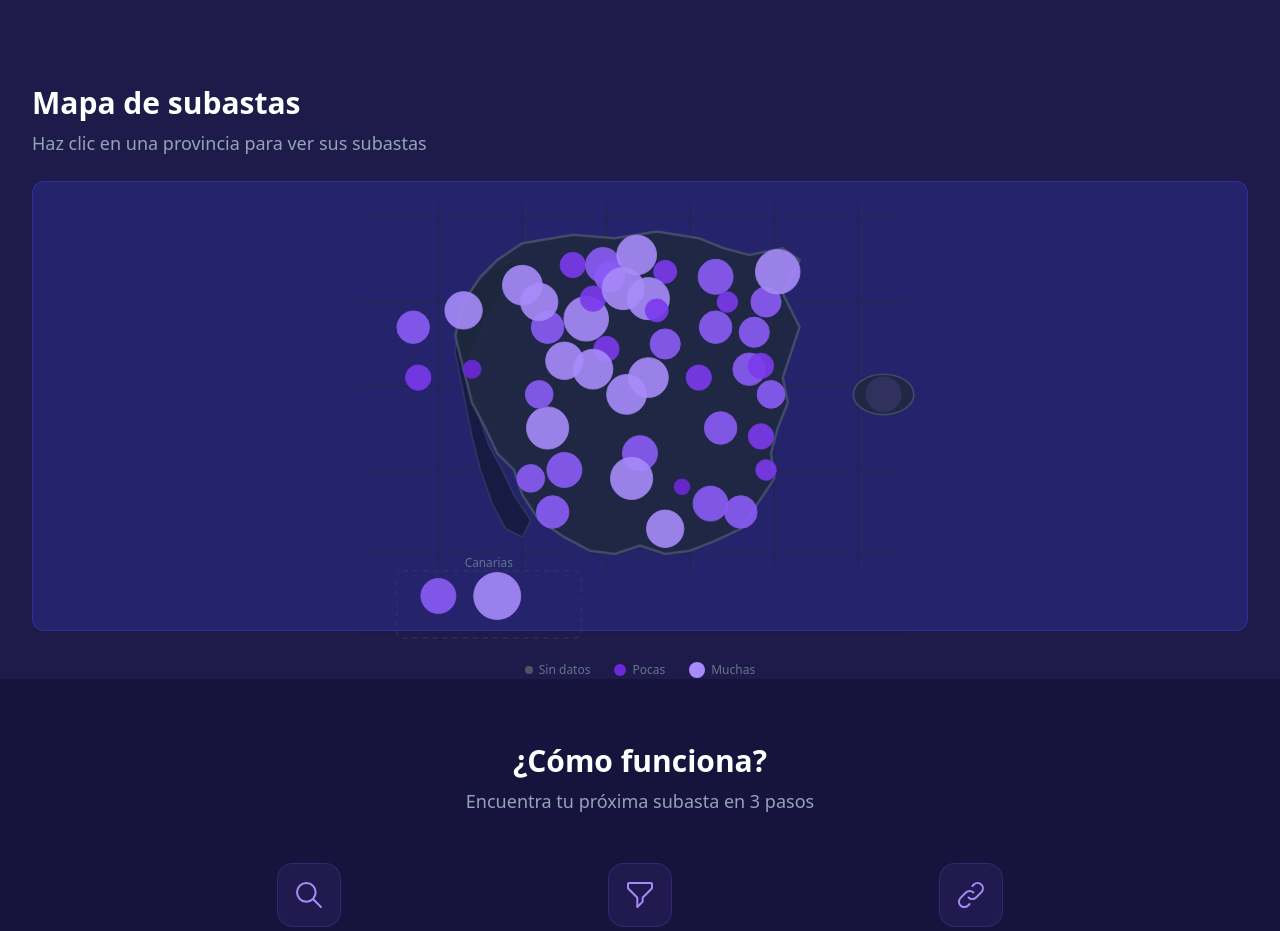
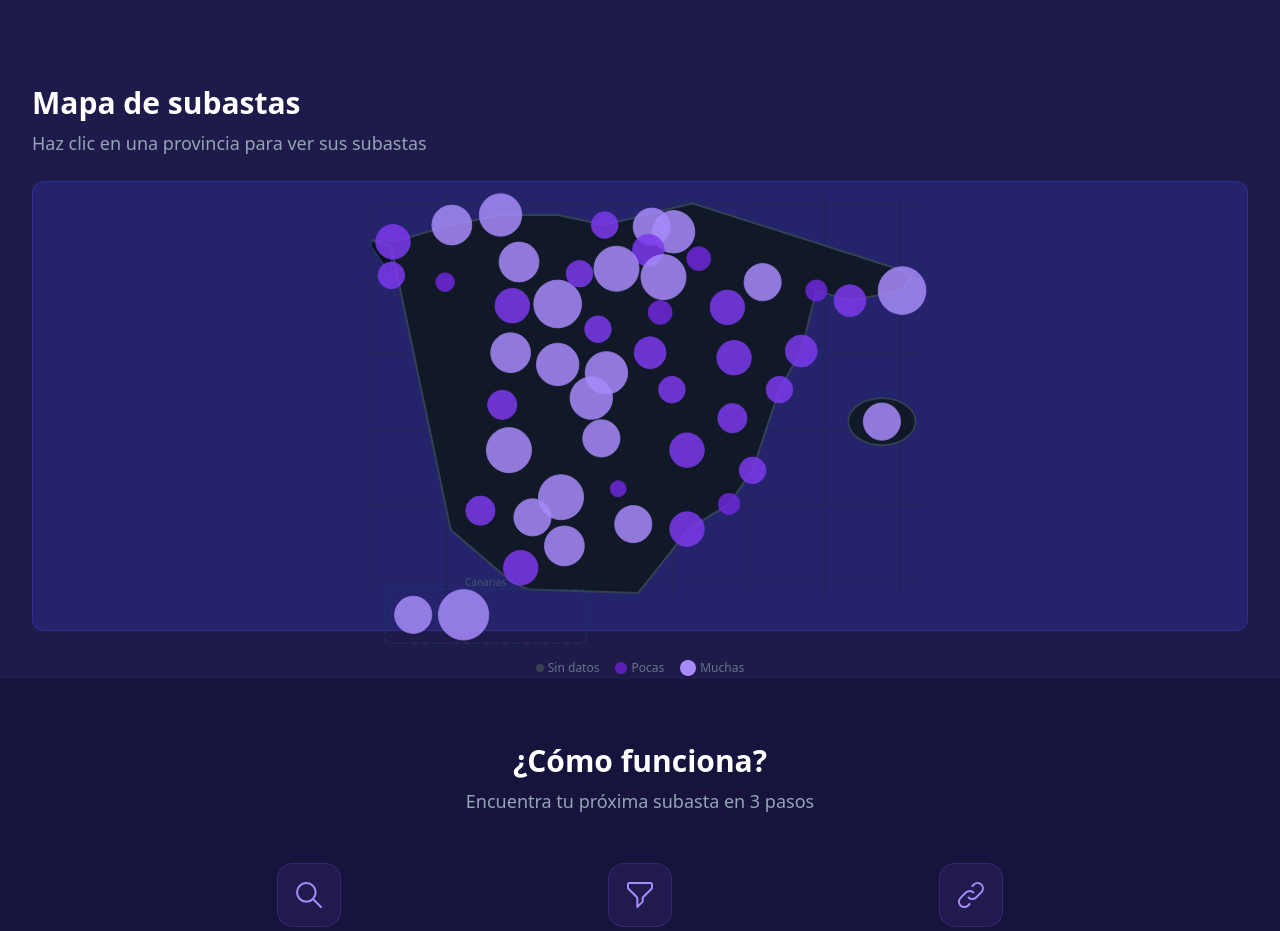
Before and after one commit to vaitaleak/subastas, a Next.js app: page /subastas/ in a window 1280 px wide. Shown: the part 1480-2411 px from the top of the page. Built offline with nearby package versions, Linux system fonts and the light colour scheme.

Commit message:
Fix: subasta links use query params, Spain map with real GeoJSON centroids

```diff
--- a/src/components/AuctionCard.tsx
+++ b/src/components/AuctionCard.tsx
@@ -36,7 +36,7 @@ export default function AuctionCard({ auction }: AuctionCardProps) {
       : 'source-seguridad-social';
 
   return (
-    <Link href={`/subasta/${auction.id}`} className="block group">
+    <Link href={`/subasta?id=${auction.id}`} className="block group">
       <div className="card p-0 overflow-hidden">
         {/* Image / Icon area */}
         <div className="relative h-40 bg-navy-800 flex items-center justify-center overflow-hidden">
--- a/src/components/AuctionMap.tsx
+++ b/src/components/AuctionMap.tsx
@@ -86,7 +86,7 @@ export default function AuctionMap({ auctions }: AuctionMapProps) {
           <div style="font-weight:600;margin-bottom:4px;">${auction.titulo || auction.tipo_bien}</div>
           <div style="font-size:13px;color:#94a3b8;">${auction.provincia}, ${auction.municipio}</div>
           <div style="font-size:15px;font-weight:700;color:#8b5cf6;margin-top:6px;">${formatPrice(auction.valor_subasta)}</div>
-          <a href="/subastas/subasta/${auction.id}/" style="color:#8b5cf6;font-size:12px;">Ver detalle →</a>
+          <a href="/subastas/subasta?id=${auction.id}/" style="color:#8b5cf6;font-size:12px;">Ver detalle →</a>
         </div>
       `);
       markerGroup.addLayer(marker);
--- a/src/components/SpainMap.tsx
+++ b/src/components/SpainMap.tsx
@@ -7,193 +7,161 @@ interface SpainMapProps {
   auctionCounts: Record<string, number>;
 }
 
-// Province capitals with approximate map coordinates (x,y) on a 400x320 canvas
-// Spain bounding box: roughly 9.3W to 3.3E, 36N to 43.8N
-const PROVINCE_CENTERS: Record<string, { x: number; y: number; name: string }> = {
-  'Coruña': { x: 65, y: 115, name: 'A Coruña' },
-  'Lugo': { x: 95, y: 105, name: 'Lugo' },
-  'Ourense': { x: 100, y: 140, name: 'Ourense' },
-  'Pontevedra': { x: 68, y: 145, name: 'Pontevedra' },
-  'Asturias': { x: 130, y: 90, name: 'Asturias' },
-  'Cantabria': { x: 160, y: 78, name: 'Cantabria' },
-  'Vizcaya': { x: 178, y: 78, name: 'Bizkaia' },
-  'Guipúzcoa': { x: 198, y: 72, name: 'Gipuzkoa' },
-  'Álava': { x: 182, y: 85, name: 'Álava' },
-  'Navarra': { x: 215, y: 82, name: 'Navarra' },
-  'Rioja': { x: 205, y: 98, name: 'La Rioja' },
-  'Huesca': { x: 245, y: 85, name: 'Huesca' },
-  'Zaragoza': { x: 245, y: 115, name: 'Zaragoza' },
-  'Teruel': { x: 265, y: 140, name: 'Teruel' },
-  'Lleida': { x: 252, y: 100, name: 'Lleida' },
-  'Barcelona': { x: 275, y: 100, name: 'Barcelona' },
-  'Girona': { x: 282, y: 82, name: 'Girona' },
-  'Tarragona': { x: 268, y: 118, name: 'Tarragona' },
-  'Castellón': { x: 272, y: 138, name: 'Castellón' },
-  'Valencia': { x: 278, y: 155, name: 'Valencia' },
-  'Alicante': { x: 272, y: 180, name: 'Alicante' },
-  'Murcia': { x: 275, y: 200, name: 'Murcia' },
-  'Albacete': { x: 248, y: 175, name: 'Albacete' },
-  'Cuenca': { x: 235, y: 145, name: 'Cuenca' },
-  'Guadalajara': { x: 215, y: 125, name: 'Guadalajara' },
-  'Madrid': { x: 205, y: 145, name: 'Madrid' },
-  'Toledo': { x: 192, y: 155, name: 'Toledo' },
-  'Ciudad Real': { x: 200, y: 190, name: 'Ciudad Real' },
-  'Badajoz': { x: 145, y: 175, name: 'Badajoz' },
-  'Cáceres': { x: 140, y: 155, name: 'Cáceres' },
-  'Salamanca': { x: 155, y: 135, name: 'Salamanca' },
-  'Zamora': { x: 145, y: 115, name: 'Zamora' },
-  'Valladolid': { x: 168, y: 110, name: 'Valladolid' },
-  'Palencia': { x: 172, y: 98, name: 'Palencia' },
-  'Burgos': { x: 190, y: 92, name: 'Burgos' },
-  'Soria': { x: 210, y: 105, name: 'Soria' },
-  'Segovia': { x: 180, y: 128, name: 'Segovia' },
-  'Ávila': { x: 172, y: 140, name: 'Ávila' },
-  'León': { x: 140, y: 100, name: 'León' },
-  'Huelva': { x: 135, y: 205, name: 'Huelva' },
-  'Sevilla': { x: 155, y: 200, name: 'Sevilla' },
-  'Cádiz': { x: 148, y: 225, name: 'Cádiz' },
-  'Córdoba': { x: 195, y: 205, name: 'Córdoba' },
-  'Jaén': { x: 225, y: 210, name: 'Jaén' },
-  'Granada': { x: 242, y: 220, name: 'Granada' },
-  'Málaga': { x: 215, y: 235, name: 'Málaga' },
-  'Almería': { x: 260, y: 225, name: 'Almería' },
-  'Baleares': { x: 345, y: 155, name: 'Baleares' },
-  'Las Palmas': { x: 115, y: 275, name: 'Las Palmas' },
-  'Santa Cruz de Tenerife': { x: 80, y: 275, name: 'Sta. Cruz Tenerife' },
+// Real province positions from GeoJSON centroids, mapped to SVG viewport
+const PROVINCE_CENTERS: Record<string, { x: number; y: number }> = {
+  'Coruña': { x: 53, y: 63 },
+  'Lugo': { x: 88, y: 53 },
+  'Ourense': { x: 84, y: 87 },
+  'Pontevedra': { x: 52, y: 83 },
+  'Asturias': { x: 117, y: 47 },
+  'Cantabria': { x: 179, y: 53 },
+  'Vizcaya': { x: 207, y: 54 },
+  'Guipúzcoa': { x: 220, y: 57 },
+  'Álava': { x: 205, y: 68 },
+  'Navarra': { x: 235, y: 73 },
+  'Rioja': { x: 214, y: 84 },
+  'Huesca': { x: 273, y: 87 },
+  'Zaragoza': { x: 252, y: 102 },
+  'Teruel': { x: 256, y: 132 },
+  'Lleida': { x: 305, y: 92 },
+  'Barcelona': { x: 325, y: 98 },
+  'Girona': { x: 356, y: 92 },
+  'Tarragona': { x: 296, y: 128 },
+  'Castellón': { x: 283, y: 151 },
+  'Valencia': { x: 255, y: 168 },
+  'Alicante': { x: 267, y: 199 },
+  'Murcia': { x: 253, y: 219 },
+  'Albacete': { x: 228, y: 187 },
+  'Cuenca': { x: 219, y: 151 },
+  'Guadalajara': { x: 206, y: 129 },
+  'Madrid': { x: 180, y: 141 },
+  'Toledo': { x: 171, y: 156 },
+  'Ciudad Real': { x: 177, y: 180 },
+  'Badajoz': { x: 122, y: 187 },
+  'Cáceres': { x: 118, y: 160 },
+  'Salamanca': { x: 123, y: 129 },
+  'Zamora': { x: 124, y: 101 },
+  'Valladolid': { x: 151, y: 100 },
+  'Palencia': { x: 164, y: 82 },
+  'Burgos': { x: 186, y: 79 },
+  'Soria': { x: 212, y: 105 },
+  'Segovia': { x: 175, y: 115 },
+  'Ávila': { x: 151, y: 136 },
+  'León': { x: 128, y: 75 },
+  'Huelva': { x: 105, y: 223 },
+  'Sevilla': { x: 136, y: 227 },
+  'Cádiz': { x: 129, y: 257 },
+  'Córdoba': { x: 153, y: 215 },
+  'Jaén': { x: 187, y: 210 },
+  'Granada': { x: 196, y: 231 },
+  'Málaga': { x: 155, y: 244 },
+  'Almería': { x: 228, y: 234 },
+  'Baleares': { x: 344, y: 170 },
+  'Las Palmas': { x: 95, y: 285 },
+  'Santa Cruz de Tenerife': { x: 65, y: 285 },
 };
 
-// Simplified Spain mainland outline path
-const SPAIN_OUTLINE = 'M130,65 L160,60 L185,62 L210,58 L235,62 L250,68 L265,72 L285,68 L295,75 L290,85 L285,95 L290,105 L295,115 L290,130 L285,145 L288,160 L282,175 L278,190 L280,205 L270,220 L260,235 L245,242 L230,248 L215,250 L200,245 L185,250 L170,248 L155,240 L140,230 L130,215 L125,200 L115,190 L108,175 L100,160 L95,140 L90,120 L95,100 L105,85 L115,75 Z';
+// Real Spain outline from GeoJSON convex hull (simplified)
+const SPAIN_OUTLINE = 'M40,62 L52,66 L87,233 L88,235 L123,265 L129,268 L134,270 L199,272 L229,234 L253,219 L267,199 L283,151 L296,128 L305,92 L325,98 L356,92 L361,84 L357,80 L353,79 L231,40 L179,53 L151,47 L117,47 L88,53 L53,63 Z';
 
-// Portugal outline (simplified, to show the border)
-const PORTUGAL_OUTLINE = 'M130,85 L118,95 L108,110 L100,130 L98,150 L105,170 L110,185 L118,200 L125,215 L135,230 L130,240 L120,235 L112,220 L105,200 L100,180 L95,155 L90,130 L92,110 L100,92 L112,80 L125,75 Z';
+// Portugal outline (simplified)
+const PORTUGAL_OUTLINE = 'M52,63 L40,62 L40,66 L52,83 L84,87 L88,53 L84,87 L123,101 L123,129 L122,187 L105,223 L88,235 L87,233 L84,87 L52,83 L52,63 Z';
 
 export default function SpainMap({ auctionCounts }: SpainMapProps) {
   const router = useRouter();
   const [hovered, setHovered] = useState<string | null>(null);
 
   const maxCount = useMemo(() => {
-    const vals = Object.values(auctionCounts);
+    const vals = Object.values(auctionCounts).filter(v => v > 0);
     return vals.length > 0 ? Math.max(...vals) : 1;
   }, [auctionCounts]);
 
-  const getDotRadius = (count: number) => {
+  const getRadius = (count: number) => {
     if (count === 0) return 3;
-    return Math.max(4, Math.min(14, 4 + (count / maxCount) * 10));
+    return Math.max(4, Math.min(15, 4 + (count / maxCount) * 11));
   };
 
-  const getDotColor = (count: number) => {
-    if (count === 0) return '#4b5563';
-    const ratio = count / maxCount;
-    if (ratio > 0.7) return '#a78bfa';
-    if (ratio > 0.4) return '#8b5cf6';
-    if (ratio > 0.2) return '#7c3aed';
+  const getColor = (count: number) => {
+    if (count === 0) return '#374151';
+    const r = count / maxCount;
+    if (r > 0.6) return '#a78bfa';
+    if (r > 0.3) return '#7c3aed';
     return '#6d28d9';
   };
 
-  const handleClick = (province: string) => {
-    router.push(`/buscar?provincia=${encodeURIComponent(province)}`);
-  };
-
   return (
-    <div className="relative w-full max-w-3xl mx-auto">
-      <div className="flex justify-center">
-        <svg viewBox="0 0 400 310" className="w-full max-w-2xl" style={{ minHeight: '280px' }}>
-          {/* Background */}
-          <rect x="0" y="0" width="400" height="310" fill="transparent" />
-
+    <div className="relative w-full max-w-2xl mx-auto">
+      <svg viewBox="0 0 400 310" className="w-full" style={{ minHeight: '260px' }}>
         {/* Subtle grid */}
-          {[50,100,150,200,250,300].map(y => (
-            <line key={`h${y}`} x1="30" y1={y} x2="360" y2={y} stroke="#1e293b" strokeWidth="0.5" />
+        {Array.from({length:6}, (_,i) => (
+          <line key={`h${i}`} x1="35" y1={40+i*45} x2="370" y2={40+i*45} stroke="#1e293b" strokeWidth="0.3" />
         ))}
-          {[80,130,180,230,280,330].map(x => (
-            <line key={`v${x}`} x1={x} y1="40" x2={x} y2="260" stroke="#1e293b" strokeWidth="0.5" />
+        {Array.from({length:8}, (_,i) => (
+          <line key={`v${i}`} x1={40+i*45} y1="35" x2={40+i*45} y2="275" stroke="#1e293b" strokeWidth="0.3" />
         ))}
 
-          {/* Portugal outline */}
-          <path d={PORTUGAL_OUTLINE} fill="#0f172a" stroke="#334155" strokeWidth="1" opacity="0.6" />
+        {/* Portugal */}
+        <path d={PORTUGAL_OUTLINE} fill="#0c1222" stroke="#1e3a5f" strokeWidth="0.8" />
 
-          {/* Spain mainland outline */}
-          <path d={SPAIN_OUTLINE} fill="#1e293b" stroke="#475569" strokeWidth="1.5" opacity="0.8" />
+        {/* Spain mainland */}
+        <path d={SPAIN_OUTLINE} fill="#111827" stroke="#334155" strokeWidth="1.2" />
+
+        {/* Baleares */}
+        <ellipse cx="344" cy="170" rx="20" ry="14" fill="#111827" stroke="#334155" strokeWidth="1" />
+
+        {/* Canary Islands inset */}
+        <rect x="48" y="270" width="120" height="32" rx="3" fill="none" stroke="#1e3a5f" strokeWidth="0.5" strokeDasharray="4,2" />
+        <text x="108" y="268" textAnchor="middle" fill="#475569" fontSize="6">Canarias</text>
 
         {/* Province dots */}
         {Object.entries(PROVINCE_CENTERS).map(([province, center]) => {
           const count = auctionCounts[province] || 0;
-            const r = getDotRadius(count);
-            const color = getDotColor(count);
-            const isHovered = hovered === province;
+          const r = getRadius(count);
+          const color = getColor(count);
+          const isH = hovered === province;
 
           return (
             <g
               key={province}
-                onClick={() => handleClick(province)}
+              onClick={() => router.push(`/buscar?provincia=${encodeURIComponent(province)}`)}
               onMouseEnter={() => setHovered(province)}
               onMouseLeave={() => setHovered(null)}
               style={{ cursor: 'pointer' }}
             >
-                {/* Glow effect on hover */}
-                {isHovered && (
-                  <circle cx={center.x} cy={center.y} r={r + 6} fill={color} opacity="0.2" />
-                )}
+              {isH && <circle cx={center.x} cy={center.y} r={r + 8} fill={color} opacity="0.15" />}
               <circle
-                  cx={center.x}
-                  cy={center.y}
-                  r={r}
+                cx={center.x} cy={center.y} r={r}
                 fill={color}
-                  stroke={isHovered ? '#fff' : color}
-                  strokeWidth={isHovered ? 1.5 : 0.5}
-                  opacity={count === 0 ? 0.3 : 0.9}
+                stroke={isH ? '#e2e8f0' : color}
+                strokeWidth={isH ? 1.5 : 0.5}
+                opacity={count === 0 ? 0.25 : 0.85}
               />
             </g>
           );
         })}
 
-          {/* Baleares outline */}
-          <ellipse cx="345" cy="155" rx="18" ry="12" fill="#1e293b" stroke="#475569" strokeWidth="1" opacity="0.8" />
-
-          {/* Canary Islands inset box */}
-          <rect x="55" y="260" width="110" height="40" rx="4" fill="none" stroke="#334155" strokeWidth="0.5" strokeDasharray="3,3" />
-          <text x="110" y="258" textAnchor="middle" fill="#64748b" fontSize="7">Canarias</text>
-
         {/* Tooltip */}
-          {hovered && PROVINCE_CENTERS[hovered] && (
+        {hovered && PROVINCE_CENTERS[hovered] && (() => {
+          const c = PROVINCE_CENTERS[hovered];
+          const count = auctionCounts[hovered] || 0;
+          const tx = Math.min(Math.max(c.x, 65), 335);
+          const ty = c.y - 28;
+          return (
             <g>
-              <rect
-                x={PROVINCE_CENTERS[hovered].x - 55}
-                y={PROVINCE_CENTERS[hovered].y - 32}
-                width="110"
-                height="22"
-                rx="4"
-                fill="#1e293b"
-                stroke="#475569"
-                strokeWidth="0.5"
-              />
-              <text
-                x={PROVINCE_CENTERS[hovered].x}
-                y={PROVINCE_CENTERS[hovered].y - 18}
-                textAnchor="middle"
-                fill="#e2e8f0"
-                fontSize="9"
-                fontWeight="600"
-              >
-                {PROVINCE_CENTERS[hovered].name}: {auctionCounts[hovered] || 0} subastas
+              <rect x={tx - 52} y={ty - 10} width="104" height="20" rx="4" fill="#1e293b" stroke="#475569" strokeWidth="0.5" />
+              <text x={tx} y={ty + 4} textAnchor="middle" fill="#e2e8f0" fontSize="8" fontWeight="600">
+                {hovered}: {count} subastas
               </text>
             </g>
-          )}
+          );
+        })()}
       </svg>
-      </div>
 
       {/* Legend */}
-      <div className="flex justify-center gap-6 mt-2 text-xs text-slate-500">
-        <div className="flex items-center gap-1.5">
-          <span className="inline-block w-2 h-2 rounded-full bg-gray-600"></span> Sin datos
-        </div>
-        <div className="flex items-center gap-1.5">
-          <span className="inline-block w-3 h-3 rounded-full bg-violet-700"></span> Pocas
-        </div>
-        <div className="flex items-center gap-1.5">
-          <span className="inline-block w-4 h-4 rounded-full bg-violet-400"></span> Muchas
-        </div>
+      <div className="flex justify-center gap-4 mt-1 text-xs text-slate-500">
+        <span className="flex items-center gap-1"><span className="w-2 h-2 rounded-full bg-gray-700 inline-block"></span> Sin datos</span>
+        <span className="flex items-center gap-1"><span className="w-3 h-3 rounded-full bg-violet-800 inline-block"></span> Pocas</span>
+        <span className="flex items-center gap-1"><span className="w-4 h-4 rounded-full bg-violet-400 inline-block"></span> Muchas</span>
       </div>
     </div>
   );
```
Also changed, not shown: src/app/subasta/[id]/page.tsx (deleted, +0 -10 lines), src/app/subasta/page.tsx (added, +22 -0 lines), src/components/SubastaClient.tsx (+5 -2 lines). Lines whose indentation alone changed are shown as unchanged.
